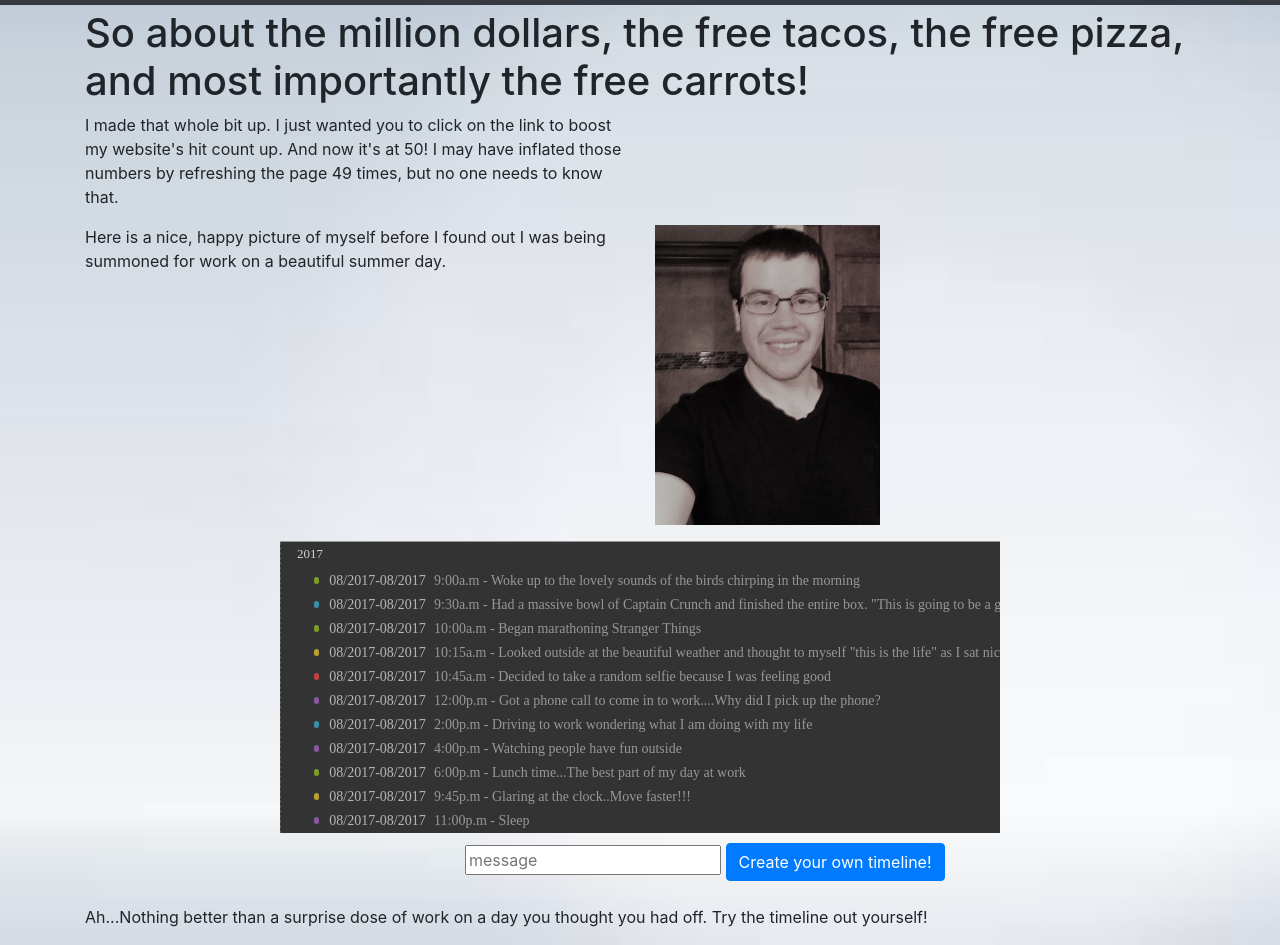
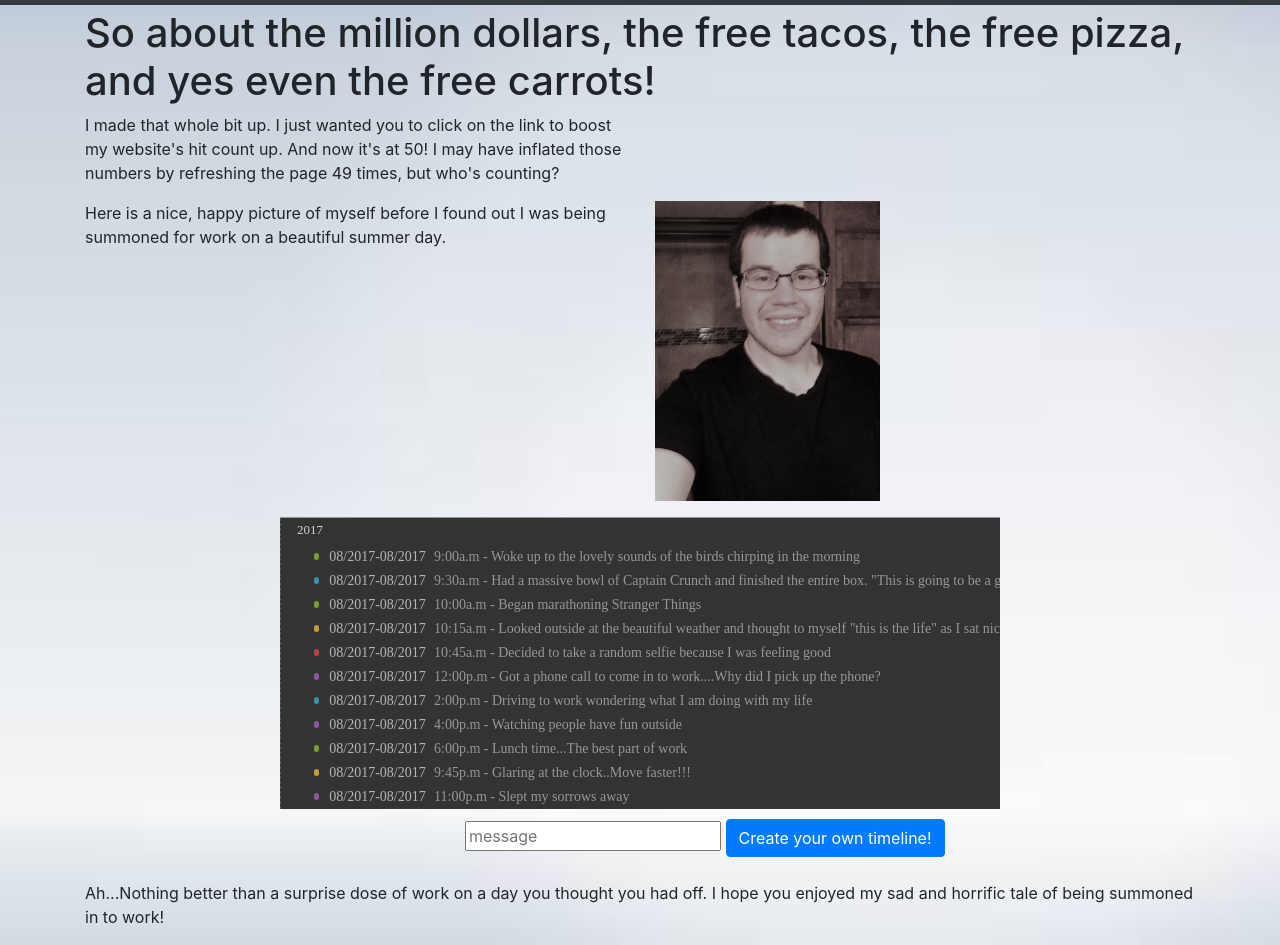
Before and after one commit to ryanarnold22/cpst342f17finalproject, a plain HTML site: page aboutme.html in a window 1280 px wide. Shown: the part 51-996 px from the top of the page. Drawn offline with nearby package versions, Linux system fonts and the light colour scheme.

Commit message:
reworded some text

```diff
--- a/aboutme.html
+++ b/aboutme.html
@@ -45,10 +45,10 @@
 	</nav>
 
 	<main role="main" class="container">
-		<h1 style="margin-top:60px"> So about the million dollars, the free tacos, the free pizza, and most importantly the free carrots!</h1>
+		<h1 style="margin-top:60px"> So about the million dollars, the free tacos, the free pizza, and yes even the free carrots!</h1>
 		<div class="row">
 			<div class="col-6">
-				<p> I made that whole bit up. I just wanted you to click on the link to boost my website's hit count up. And now it's at 50! I may have inflated those numbers by refreshing the page 49 times, but no one needs to know that.
+				<p> I made that whole bit up. I just wanted you to click on the link to boost my website's hit count up. And now it's at 50! I may have inflated those numbers by refreshing the page 49 times, but who's counting?
 			</div>
 		</div>
 			<div class="row">
@@ -74,7 +74,7 @@
 			<div id="userTimesheet"></div>
 
 			<br>
-			<p> Ah...Nothing better than a surprise dose of work on a day you thought you had off. Try the timeline out yourself! </p>
+			<p> Ah...Nothing better than a surprise dose of work on a day you thought you had off. I hope you enjoyed my sad and horrific tale of being summoned in to work! </p>
 		</main><!-- /.container -->
 	</body>
 	</html>
--- a/js/aboutMe.js
+++ b/js/aboutMe.js
@@ -10,9 +10,9 @@ $(document).ready(function(){
   ['08/2017', '08/2017', '12:00p.m - Got a phone call to come in to work....Why did I pick up the phone?', 'sit'],
   ['08/2017', '08/2017', '2:00p.m - Driving to work wondering what I am doing with my life', 'ipsum'],
   ['08/2017', '08/2017', '4:00p.m - Watching people have fun outside', 'sit'],
-  ['08/2017', '08/2017', '6:00p.m - Lunch time...The best part of my day at work', 'lorem'],
+  ['08/2017', '08/2017', '6:00p.m - Lunch time...The best part of work', 'lorem'],
   ['08/2017', '08/2017', '9:45p.m - Glaring at the clock..Move faster!!!', 'dolor'],
-  ['08/2017', '08/2017', '11:00p.m - Sleep', 'sit']
+  ['08/2017', '08/2017', '11:00p.m - Slept my sorrows away', 'sit']
   ]);
 
   $('.addEvent').on('click', function() {
```
Also changed, not shown: index.html (+17 -11 lines).
